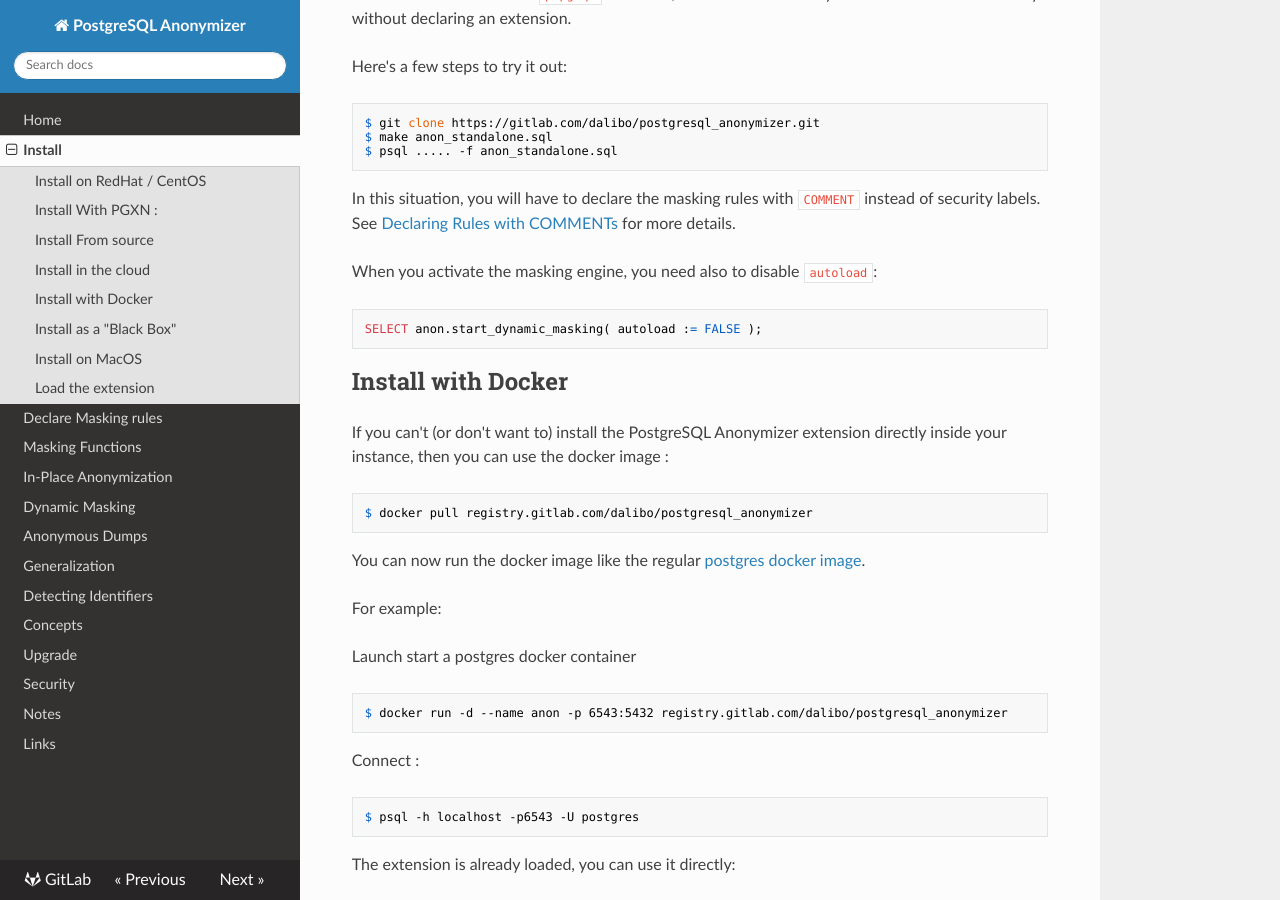
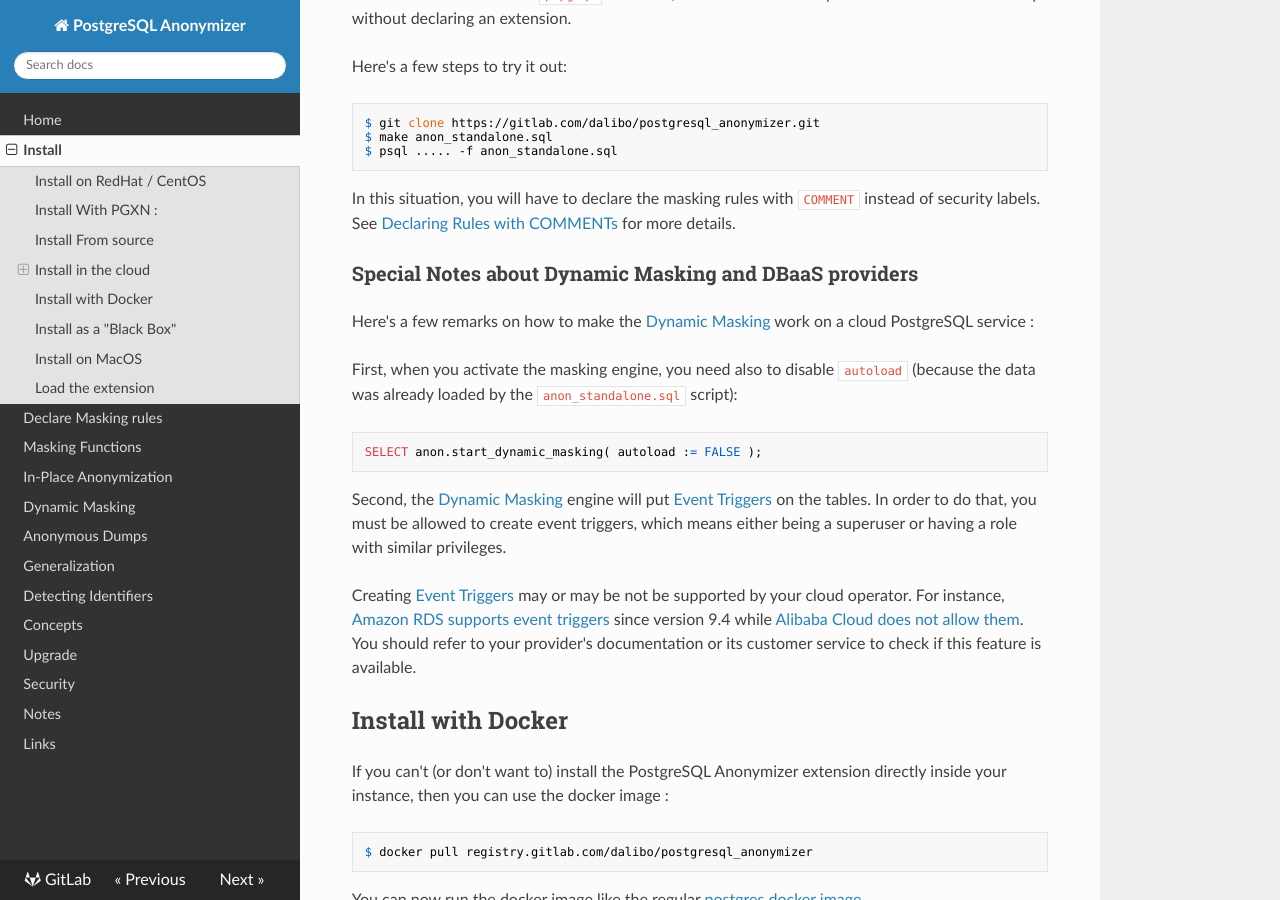
Before and after one commit to neondatabase/postgresql_anonymizer, an MkDocs documentation site: the page built from docs/INSTALL.md, in a window 1280 px wide and 900 px high, scrolled down 2742 px. Built offline with MkDocs 1.6.1, drawn with Linux system fonts in a browser that asks for light colours; nearby versions of some CDN libraries.

Commit message:
[doc] cloud + dynamic masking

````diff
--- a/docs/INSTALL.md
+++ b/docs/INSTALL.md
@@ -171,11 +171,34 @@
 
 [Declaring Rules with COMMENTs]: declare_masking_rules.md#declaring-rules-with-comments
 
-When you activate the masking engine, you need also to disable `autoload`:
+### Special Notes about Dynamic Masking and DBaaS providers
+
+Here's a few remarks on how to make the [Dynamic Masking] work on a cloud
+PostgreSQL service :
+
+
+First, when you activate the masking engine, you need also to disable `autoload`
+(because the data was already loaded by the `anon_standalone.sql` script):
 
 ```sql
 SELECT anon.start_dynamic_masking( autoload := FALSE );
 ```
+
+Second, the [Dynamic Masking] engine will put [Event Triggers] on the tables.
+In order to do that, you must be allowed to create event triggers, which means
+either being a superuser or having a role with similar privileges.
+
+Creating [Event Triggers] may or may be not be supported by your cloud
+operator. For instance, [Amazon RDS supports event triggers] since version 9.4
+while [Alibaba Cloud does not allow them]. You should refer to your provider's
+documentation or its customer service to check if this feature is available.
+
+
+[Dynamic Masking]: dynamic_masking.md
+[Event Triggers]: https://www.postgresql.org/docs/current/event-triggers.html
+[Amazon RDS supports event triggers]: https://docs.aws.amazon.com/AmazonRDS/latest/UserGuide/CHAP_PostgreSQL.html#PostgreSQL.Concepts.General.FeatureSupport.EventTriggers
+[Alibaba Cloud does not allow them]: https://gitlab.com/dalibo/postgresql_anonymizer/-/issues/126
+
 
 
 Install with Docker
````
